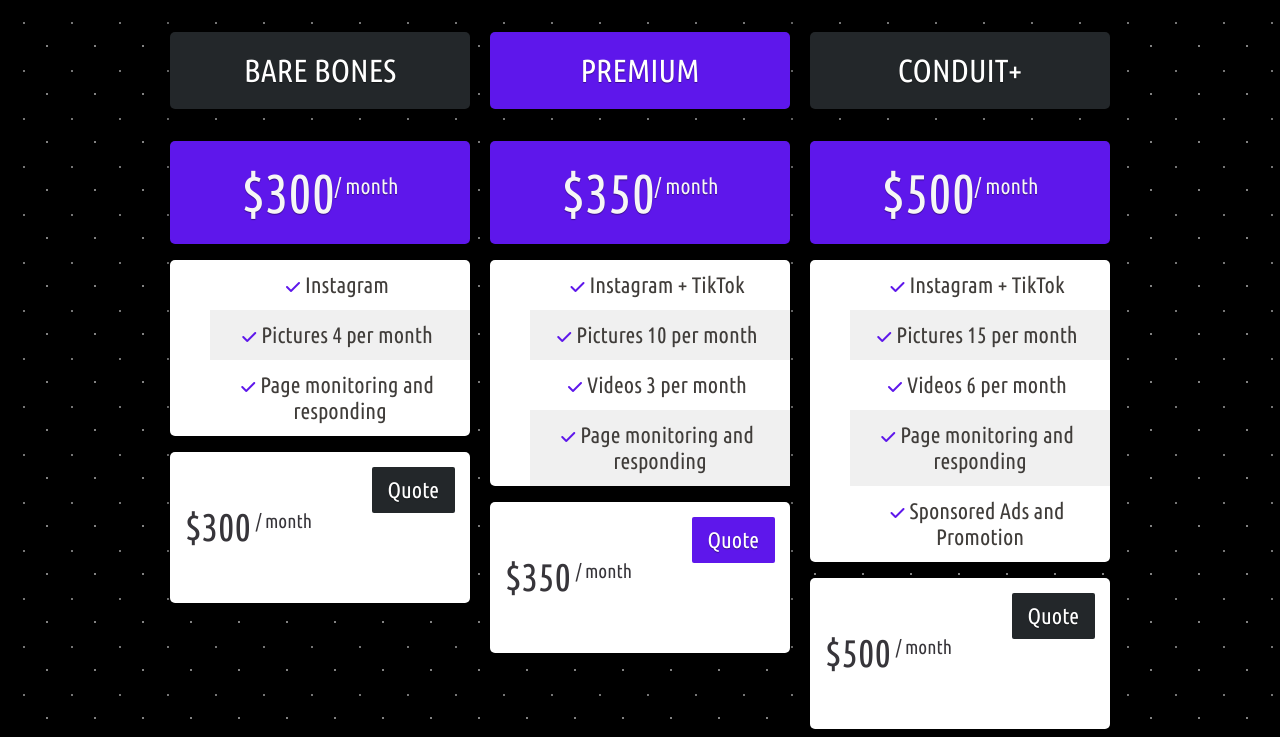
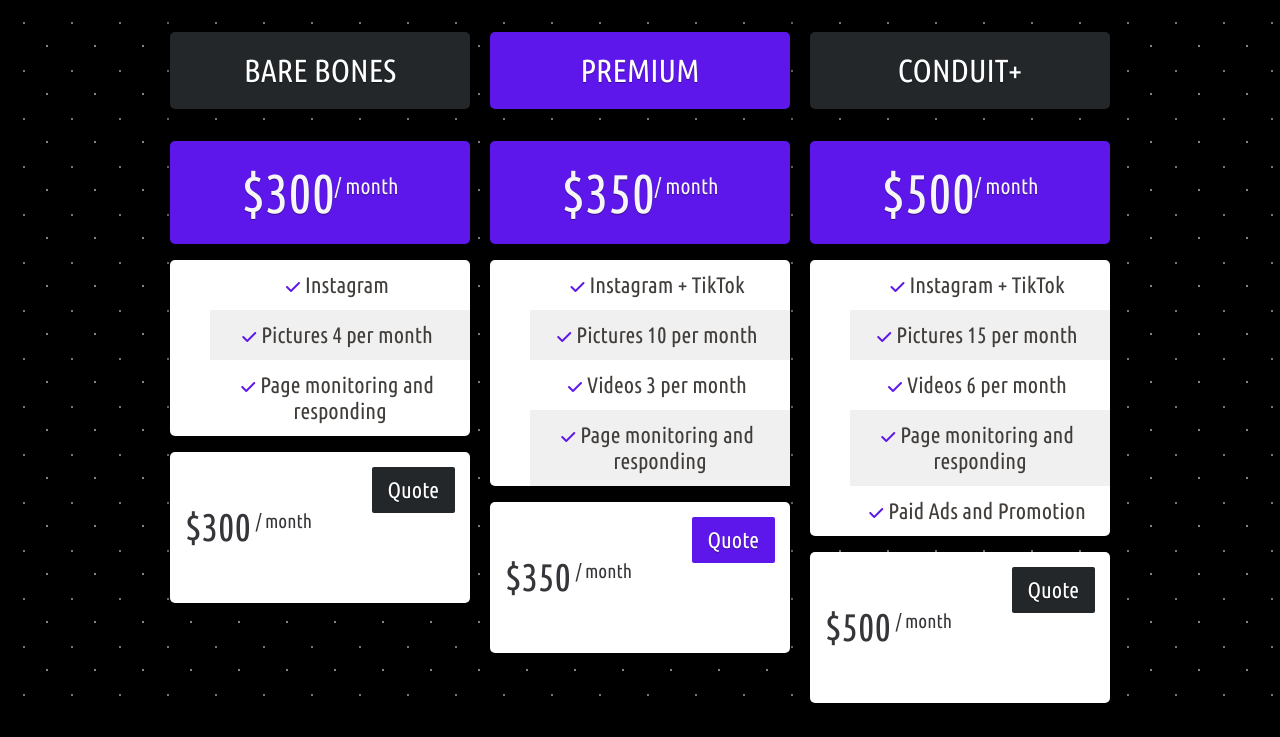
Before and after one commit to conduitmgmt/conduitmgmt.github.io, a plain HTML site: page subscription/index.html in a window 1280 px wide. Shown: the part 97-834 px from the top of the page. After the commit the page ends 808 px from the top, so only its background shows below. Drawn offline with Linux system fonts and the light colour scheme.

Commit message:
Update index.html

```diff
--- a/subscription/index.html
+++ b/subscription/index.html
@@ -59,7 +59,7 @@
 				<li>Pictures <span>15 per month</span></li>
 				<li>Videos <span>6 per month</span></li>
 				<li>Page monitoring and responding</li>
-				<li>Sponsored Ads and Promotion</li>
+				<li>Paid Ads and Promotion</li>
                 <!--<li>Videos <span class="unlimited">unlimited</span> --></li>
 			</ul>
 
```
